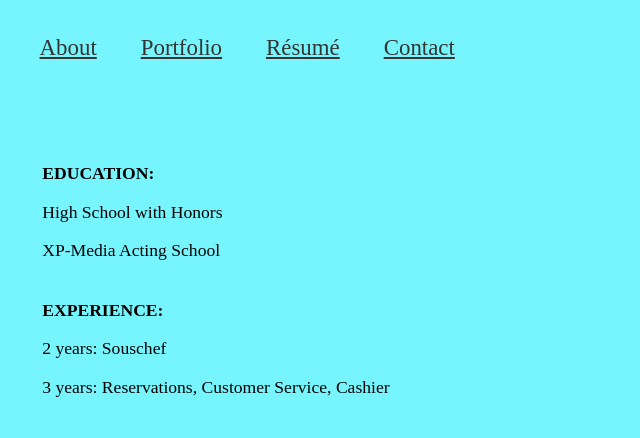
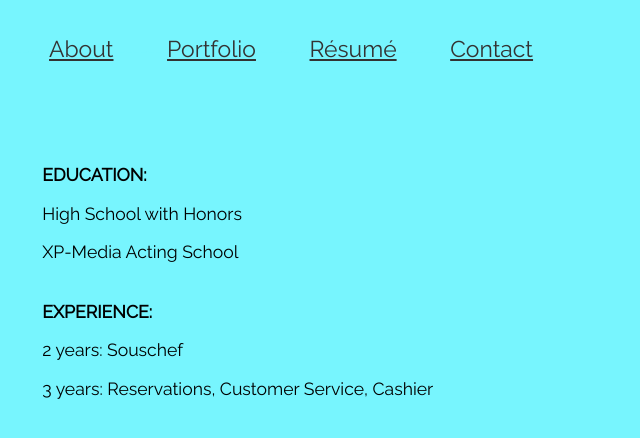
Before and after one commit to naep/resume, a plain HTML site: page index.html in a window 1280 px wide. Shown: the whole page, without its empty margins (0-640 px from the left). Drawn offline with Linux system fonts and the light colour scheme.

Commit message:
Update index.html

```diff
--- a/index.html
+++ b/index.html
@@ -1,6 +1,7 @@
 
 
 <style>
+@import url('https://fonts.googleapis.com/css?family=Raleway');
 
 
 
```
